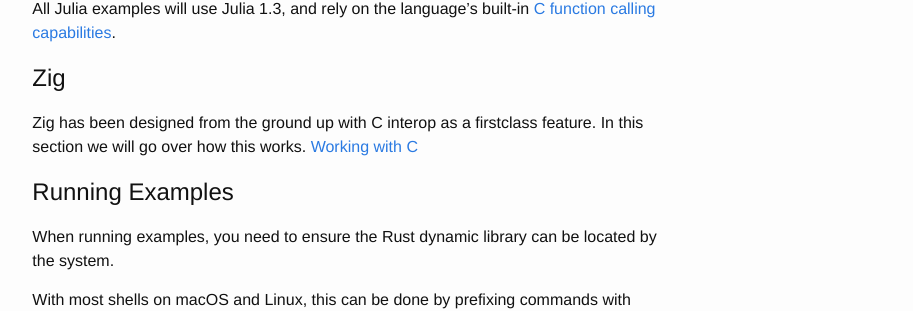
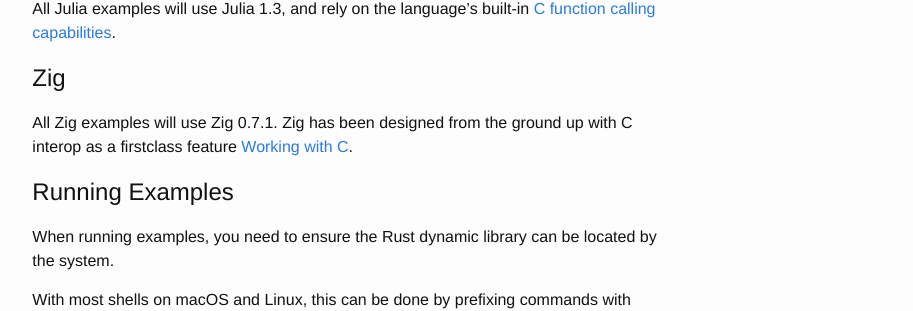
Before and after one commit to shepmaster/rust-ffi-omnibus, a Jekyll site: the page built from site/basics/index.md, in a window 1280 px wide. Shown: the part 1442-1753 px from the top of the page, without its empty margins (181-1094 px from the left). Built offline with Jekyll 4.4.1, drawn with Linux system fonts in a browser that asks for light colours; nearby versions of some CDN libraries; a style sheet for code colours, icons or effects is not loaded.

Commit message:
Zig example version

```diff
--- a/site/basics/index.md
+++ b/site/basics/index.md
@@ -67,8 +67,8 @@
 
 ## Zig
 
-Zig has been designed from the ground up with C interop as a firstclass feature.
-In this section we will go over how this works. [Working with C][ziglearn]
+All Zig examples will use Zig 0.7.1. Zig has been designed from the ground
+up with C interop as a firstclass feature [Working with C][ziglearn].
 
 ## Running Examples
 
```
